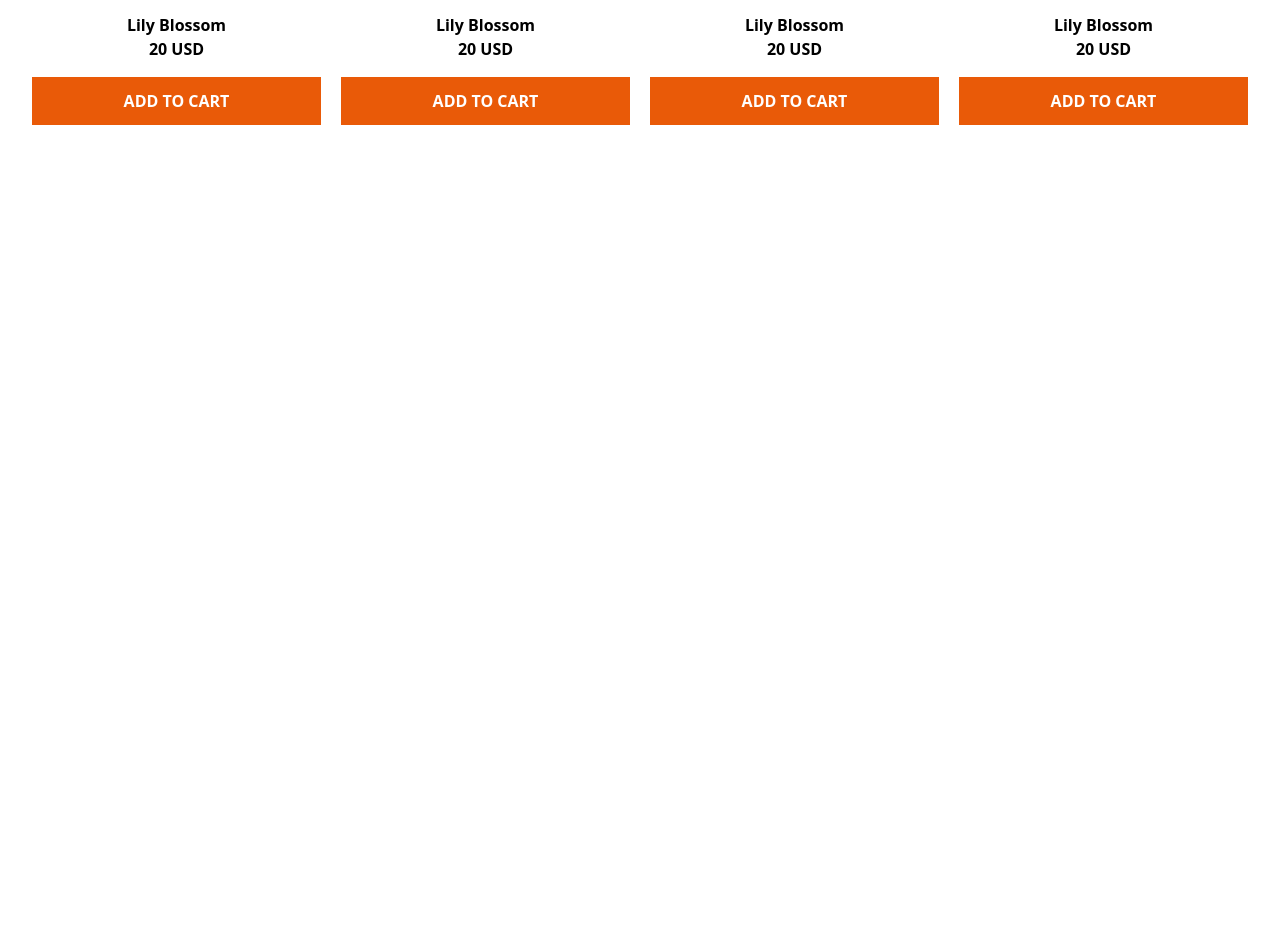
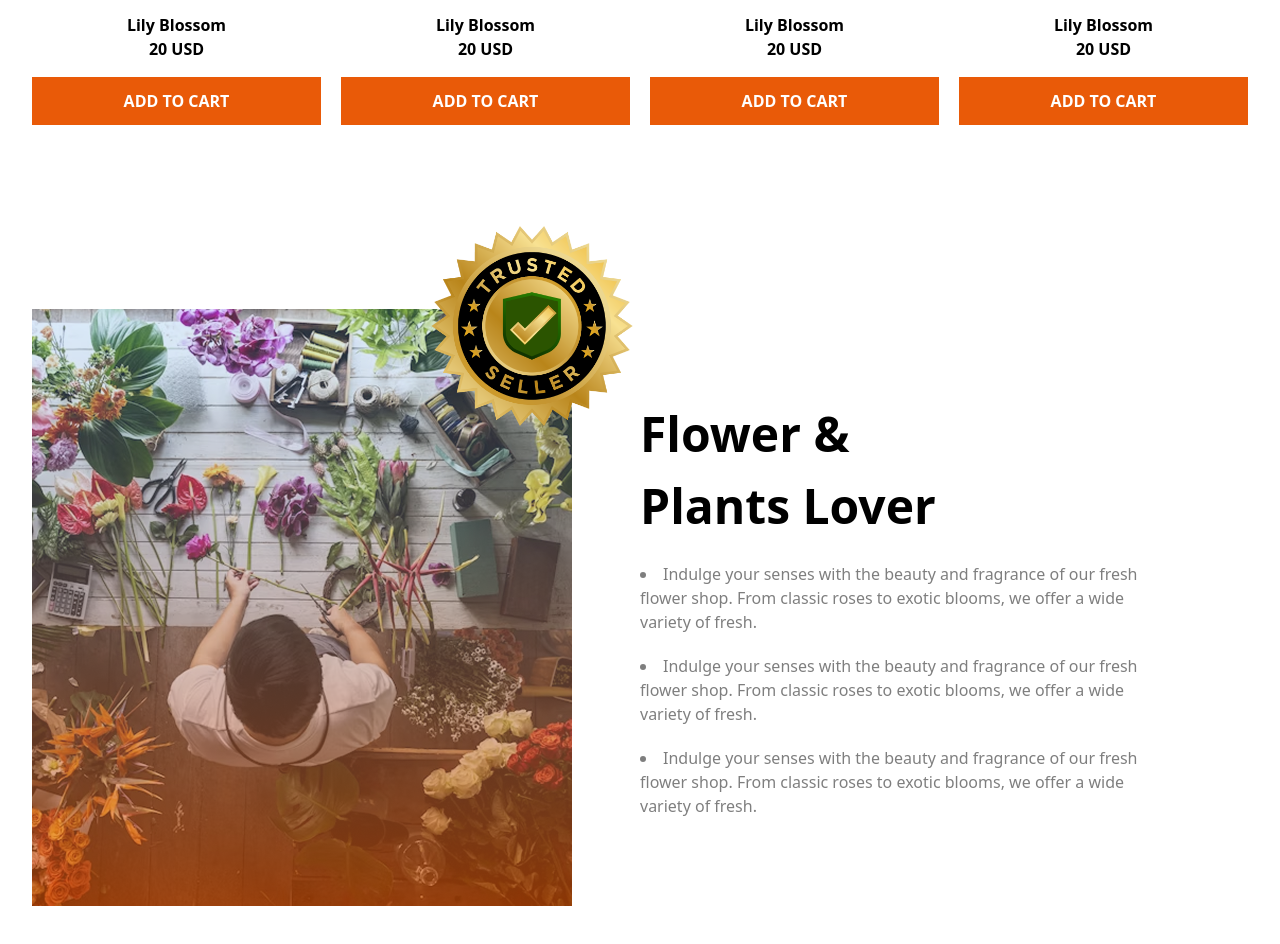
Before and after one commit to emonsimply/B12A02-Flower-Shop, a plain HTML site: page index.html in a window 1280 px wide. Shown: the part 1740-2684 px from the top of the page. Before the commit the page ends 1929 px from the top, so only its background shows below. Drawn offline with nearby package versions, Linux system fonts and the light colour scheme.

Commit message:
Plants Lover Section and Trusted Plant Lover Badge done

```diff
--- a/index.html
+++ b/index.html
@@ -72,7 +72,9 @@
 
     <!-- Plants Section -->
     <section class="max-w-7xl mx-auto my-16 px-3 md:px-8">
-      <div class="text-center space-y-3 flex flex-col items-center mb-6 md:mb-12">
+      <div
+        class="text-center space-y-3 flex flex-col items-center mb-6 md:mb-12"
+      >
         <h1 class="text-3xl md:text-5xl font-bold">
           <span class="text-[#E95A08]">Our</span> Plants
         </h1>
@@ -183,8 +185,44 @@
         </div>
       </div>
     </section>
+
     <!-- Plants Lover Section -->
-    <section></section>
+    <section
+      class="max-w-7xl mx-auto mb-32 mt-10 md:mt-46 px-3 md:px-8 md:flex gap-14 items-center justify-between"
+    >
+      <div class="relative">
+        <img class="" src="./assets/flower-store.png" alt="" />
+        <img
+          class="hidden md:block absolute bottom-110 left-90 w-70"
+          src="./assets/trusted-badge.png"
+          alt=""
+        />
+      </div>
+      <div class="md:w-1/2 text-left mt-5 md:mt-0">
+        <h1
+          class="font-bold text-3xl md:text-5xl mb-5 md:leading-18 md:max-w-90"
+        >
+          Flower & Plants Lover
+        </h1>
+        <ul class="list-disc list-inside opacity-50 space-y-5 max-w-lg">
+          <li>
+            Indulge your senses with the beauty and fragrance of our fresh
+            flower shop. From classic roses to exotic blooms, we offer a wide
+            variety of fresh.
+          </li>
+          <li>
+            Indulge your senses with the beauty and fragrance of our fresh
+            flower shop. From classic roses to exotic blooms, we offer a wide
+            variety of fresh.
+          </li>
+          <li>
+            Indulge your senses with the beauty and fragrance of our fresh
+            flower shop. From classic roses to exotic blooms, we offer a wide
+            variety of fresh.
+          </li>
+        </ul>
+      </div>
+    </section>
     <!-- Join Section -->
     <section></section>
     <!-- Footer -->
```
